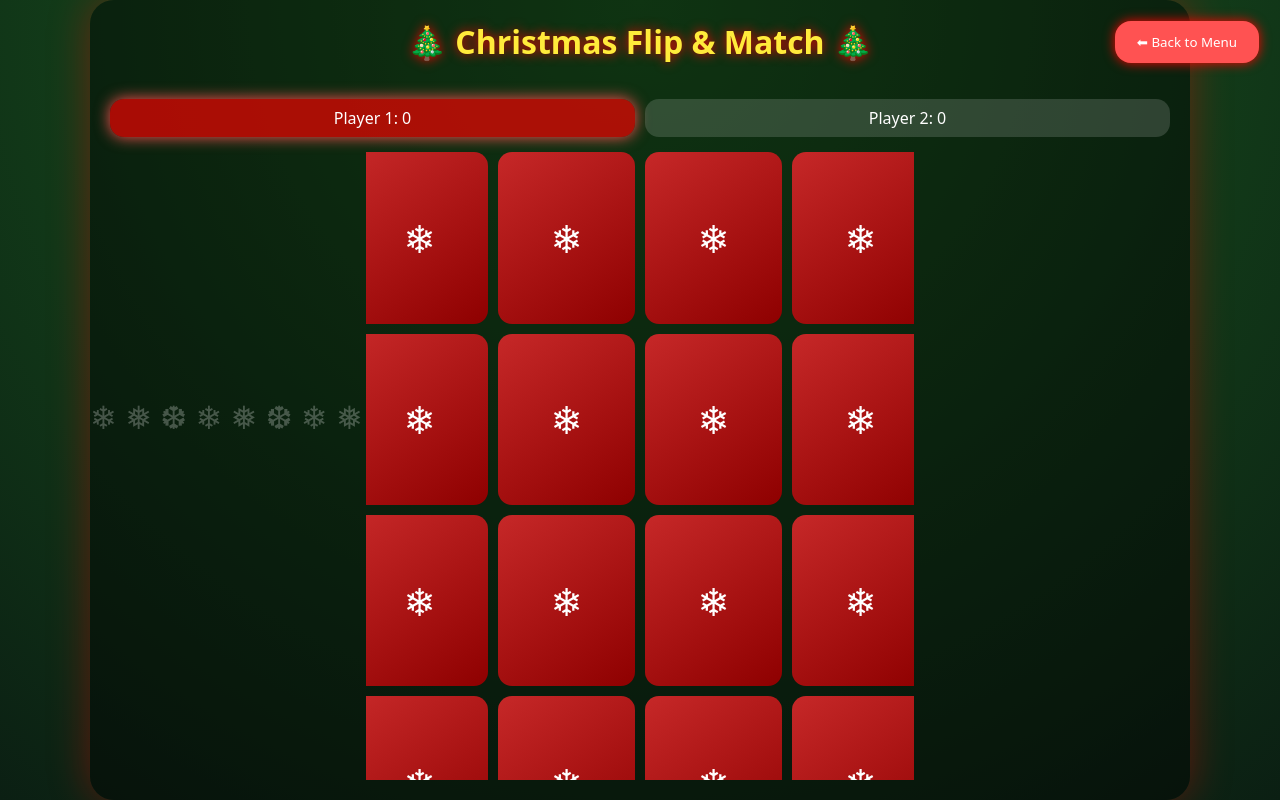
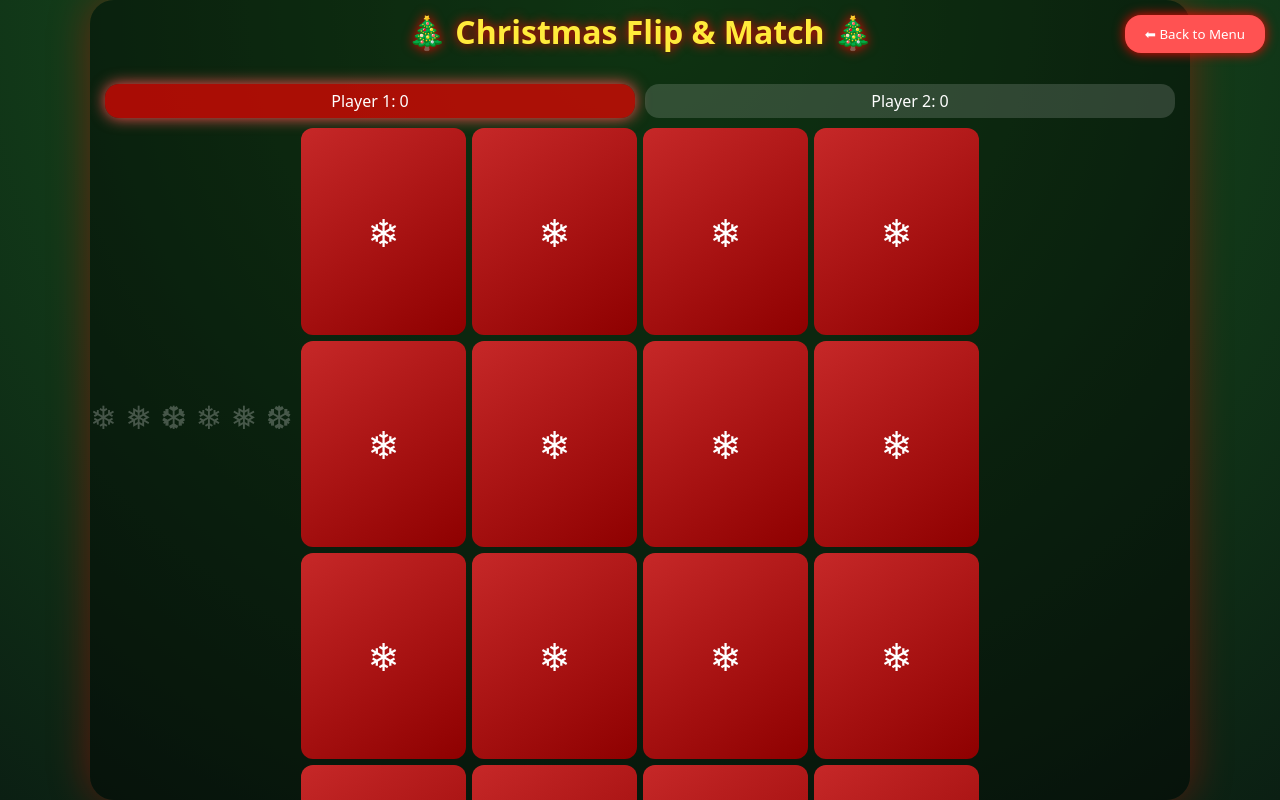
Before and after one commit to justaman125/Christmas-Flip-Match, a plain HTML site: page index.html in a window 1280 px wide. Both pictures are taken after a click on the button "Start Game". Drawn offline with Linux system fonts and the light colour scheme.

Commit message:
Update index.html

```diff
--- a/index.html
+++ b/index.html
@@ -14,48 +14,43 @@ body { background: radial-gradient(circle at top, #1b5e20, #0b1f13); color:white
 @keyframes snow { to { transform: translateY(120vh); } }
 
 /* Screens */
-.screen { width:100%; max-width:1100px; max-height:100vh; padding:20px; background:rgba(0,0,0,0.45); border-radius:24px; box-shadow:0 0 40px rgba(255,0,0,0.35); text-align:center; overflow:hidden; display:flex; flex-direction:column; align-items:center; }
+.screen { width:100%; max-width:1100px; max-height:100vh; padding:10px 15px; background:rgba(0,0,0,0.45); border-radius:24px; box-shadow:0 0 40px rgba(255,0,0,0.35); text-align:center; overflow:hidden; display:flex; flex-direction:column; align-items:center; }
 .hidden { display:none; }
 h1 { margin-top:0; color:#ffeb3b; text-shadow:0 0 12px red; }
 
 /* Buttons */
-button { padding:12px 22px; margin:6px; border-radius:16px; border:none; background:#ff5252; color:white; cursor:pointer; box-shadow:0 0 12px red; }
+button { padding:10px 20px; margin:5px; border-radius:16px; border:none; background:#ff5252; color:white; cursor:pointer; box-shadow:0 0 12px red; }
 button:hover { background:#ff1744; }
 
 /* Scoreboard */
-.scoreboard { display:flex; gap:10px; margin:15px 0; flex-wrap:wrap; justify-content:center; width:100%; }
-.player { flex:1; min-width:120px; padding:8px; border-radius:14px; background:rgba(255,255,255,0.15); text-align:center; }
+.scoreboard { display:flex; gap:10px; margin:10px 0; flex-wrap:wrap; justify-content:center; width:100%; }
+.player { flex:1; min-width:120px; padding:6px; border-radius:14px; background:rgba(255,255,255,0.15); text-align:center; }
 .player.active { background: rgba(255,0,0,0.65); box-shadow:0 0 15px #ff5252; }
 
 /* Grid */
-.grid { display:grid; gap:10px; justify-content:center; flex:1; overflow:auto; }
+.grid { display:grid; gap:6px; justify-content:center; flex:1; }
 
 /* Card */
 .card { perspective:900px; cursor:pointer; }
 .card-inner { width:100%; height:100%; transition:transform 0.55s; transform-style:preserve-3d; position:relative; }
 .card.flip .card-inner { transform:rotateY(180deg); }
-.card-face { position:absolute; inset:0; backface-visibility:hidden; border-radius:14px; display:flex; align-items:center; justify-content:center; font-size:clamp(1.8rem,3vw,2.6rem); }
+.card-face { position:absolute; inset:0; backface-visibility:hidden; border-radius:12px; display:flex; align-items:center; justify-content:center; font-size:clamp(1.5rem,3vw,2.5rem); }
 .card-front { background:linear-gradient(145deg,#c62828,#8e0000); }
 .card-back { background:linear-gradient(145deg,#2e7d32,#1b5e20); transform:rotateY(180deg); }
 
 /* Winner */
-.rank { opacity:0; transform:translateY(20px); transition:all 0.6s ease; margin:10px 0; }
+.rank { opacity:0; transform:translateY(20px); transition:all 0.6s ease; margin:8px 0; }
 .rank.show { opacity:1; transform:translateY(0); }
 .rank.first { color:gold; font-size:1.4rem; }
 .rank.second { color:silver; }
 .rank.third { color:#cd7f32; }
 
 /* Confetti */
-.confetti { position:fixed; width:8px; height:14px; top:-20px; animation:fall linear forwards; }
+.confetti { position:fixed; width:6px; height:12px; top:-20px; animation:fall linear forwards; }
 @keyframes fall { to { transform: translateY(120vh) rotate(360deg); opacity:0; } }
 
 /* Back button always at top right */
-#backButton {
-  position: fixed;
-  top: 15px;
-  right: 15px;
-  z-index: 1000;
-}
+#backButton { position: fixed; top: 10px; right: 10px; z-index: 1000; }
 </style>
 </head>
 <body>
@@ -139,14 +134,15 @@ function createGrid(){
   const cols = config.cols;
   const rows = Math.ceil(totalCards/cols);
 
-  const screenPadding = 40;
-  const headerHeight = 170;
+  // Compute max card size for perfect fit
+  const screenPadding = 20;
+  const headerHeight = 140;
   const availableWidth = window.innerWidth - screenPadding;
-  const availableHeight = window.innerHeight - headerHeight - screenPadding;
-  const cardSize = Math.floor(Math.min(availableWidth/cols, availableHeight/rows) - 10);
+  const availableHeight = window.innerHeight - headerHeight;
+  const cardSize = Math.floor(Math.min(availableWidth/cols, availableHeight/rows));
 
   grid.style.gridTemplateColumns = `repeat(${cols}, ${cardSize}px)`;
-  grid.style.gap="10px"; grid.style.maxWidth=`${cols*cardSize}px`;
+  grid.style.gap="6px"; grid.style.maxWidth=`${cols*cardSize}px`;
 
   const deck = [...EMOJIS.slice(0, config.pairs), ...EMOJIS.slice(0, config.pairs)].sort(()=>Math.random()-0.5);
 
@@ -204,6 +200,9 @@ function confetti(){
 }
 
 function backToMenu(){ menu.classList.remove("hidden"); game.classList.add("hidden"); winner.classList.add("hidden"); backButton.classList.add("hidden"); }
+
+// Optional: resize grid dynamically on window resize
+window.addEventListener('resize', ()=>{ if(!game.classList.contains("hidden")) createGrid(); });
 </script>
 </body>
 </html>
```
